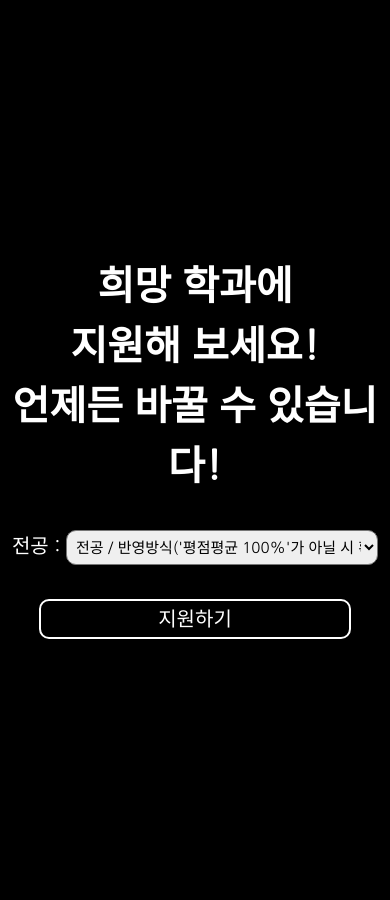
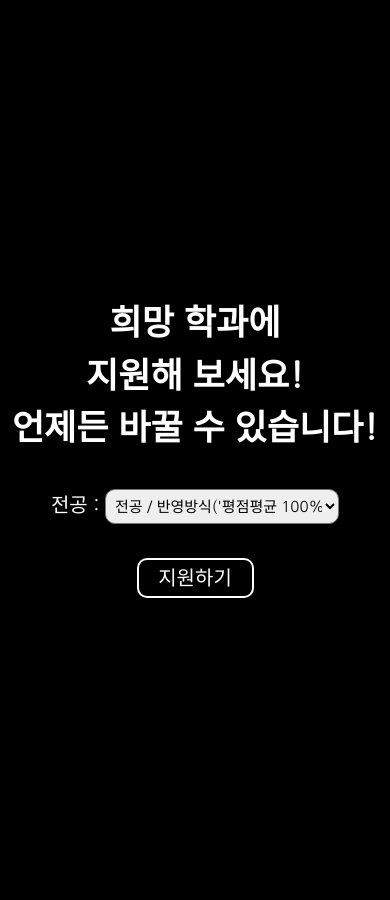
Before and after one commit to Yang-Min-Seok/Hufs_apply, a Flask app: template templates/Apply.html in a window 390 px wide. Run offline with Flask 2, Linux system fonts and the light colour scheme; the template is opened without the code that fills it, so the values that code supplies are empty.

Commit message:
Update main_res.css
font size update

```diff
--- a/static/css/Apply/main_res.css
+++ b/static/css/Apply/main_res.css
@@ -21,7 +21,7 @@
 
     }
     #main .wrap .choose h3{
-        font-size: 40px !important;
+        font-size: 35px;
     }
     #main .wrap .choose form{
 
@@ -30,7 +30,7 @@
 
     }
     #main .wrap .choose form p select{
-        width:80% !important;
+        width:80%;
     }
     #main .wrap .choose form p select option{
 
@@ -39,6 +39,6 @@
 
     }
     #main .wrap .choose form p input{
-        width: 80% !important;
+        width: 80%;
     }
 }
```
